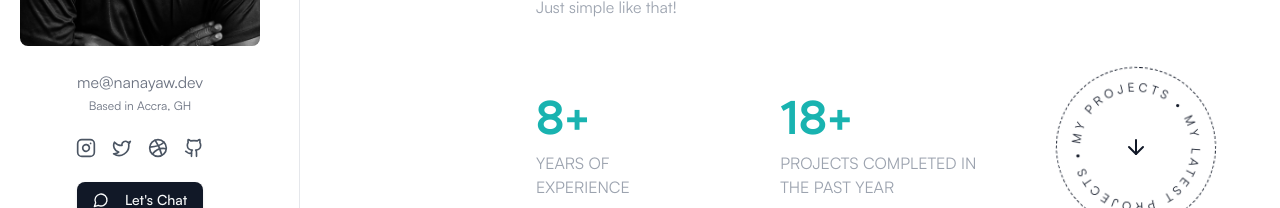
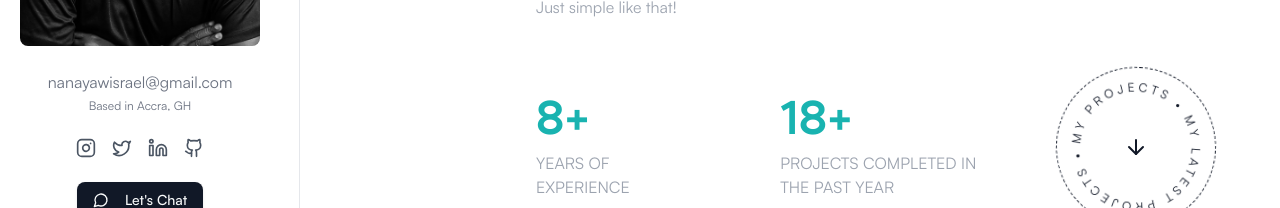
Before and after one commit to nanayawdev/nanayaw.dev, a React (Vite) app: page / in a window 1280 px wide. Shown: the part 455-663 px from the top of the page. Built offline with nearby package versions, Linux system fonts and the light colour scheme; no server answers; the database is empty.

Commit message:
Update ProfileCard with personal social links and contact details

```diff
--- a/src/components/ProfileCard/ProfileCard.jsx
+++ b/src/components/ProfileCard/ProfileCard.jsx
@@ -7,7 +7,8 @@ import {
   Github,
   Instagram,
   Twitter,
-  Dribbble
+  Dribbble,
+  Linkedin
 } from 'lucide-react';
 import { Link, useNavigate } from 'react-router-dom';
 import profileImage from '@/assets/images/ny.jpg';
@@ -27,22 +28,22 @@ import { toast } from "sonner";
 const socialLinks = [
   {
     icon: <Instagram className="w-5 h-5" />,
-    href: "https://instagram.com",
+    href: "https://instagram.com/nanayawdev",
     label: "Instagram"
   },
   {
     icon: <Twitter className="w-5 h-5" />,
-    href: "https://twitter.com",
+    href: "https://twitter.com/nycre8ivestudio",
     label: "Twitter"
   },
   {
-    icon: <Dribbble className="w-5 h-5" />,
-    href: "https://dribbble.com",
-    label: "Dribbble"
+    icon: <Linkedin className="w-5 h-5" />,
+    href: "https://linkedin.com/in/nanayawisrael",
+    label: "LinkedIn"
   },
   {
     icon: <Github className="w-5 h-5" />,
-    href: "https://github.com",
+    href: "https://github.com/nanayawdev",
     label: "Github"
   }
 ];
@@ -176,7 +177,7 @@ export default function ProfileCard() {
         </div>
 
         <div className="text-center space-y-1">
-          <p className="text-sm sm:text-base text-gray-500 dark:text-gray-400">me@nanayaw.dev</p>
+          <p className="text-sm sm:text-base text-gray-500 dark:text-gray-400">nanayawisrael@gmail.com</p>
           <p className="text-xs text-gray-500 dark:text-gray-400">Based in Accra, GH</p>
         </div>
 
```
